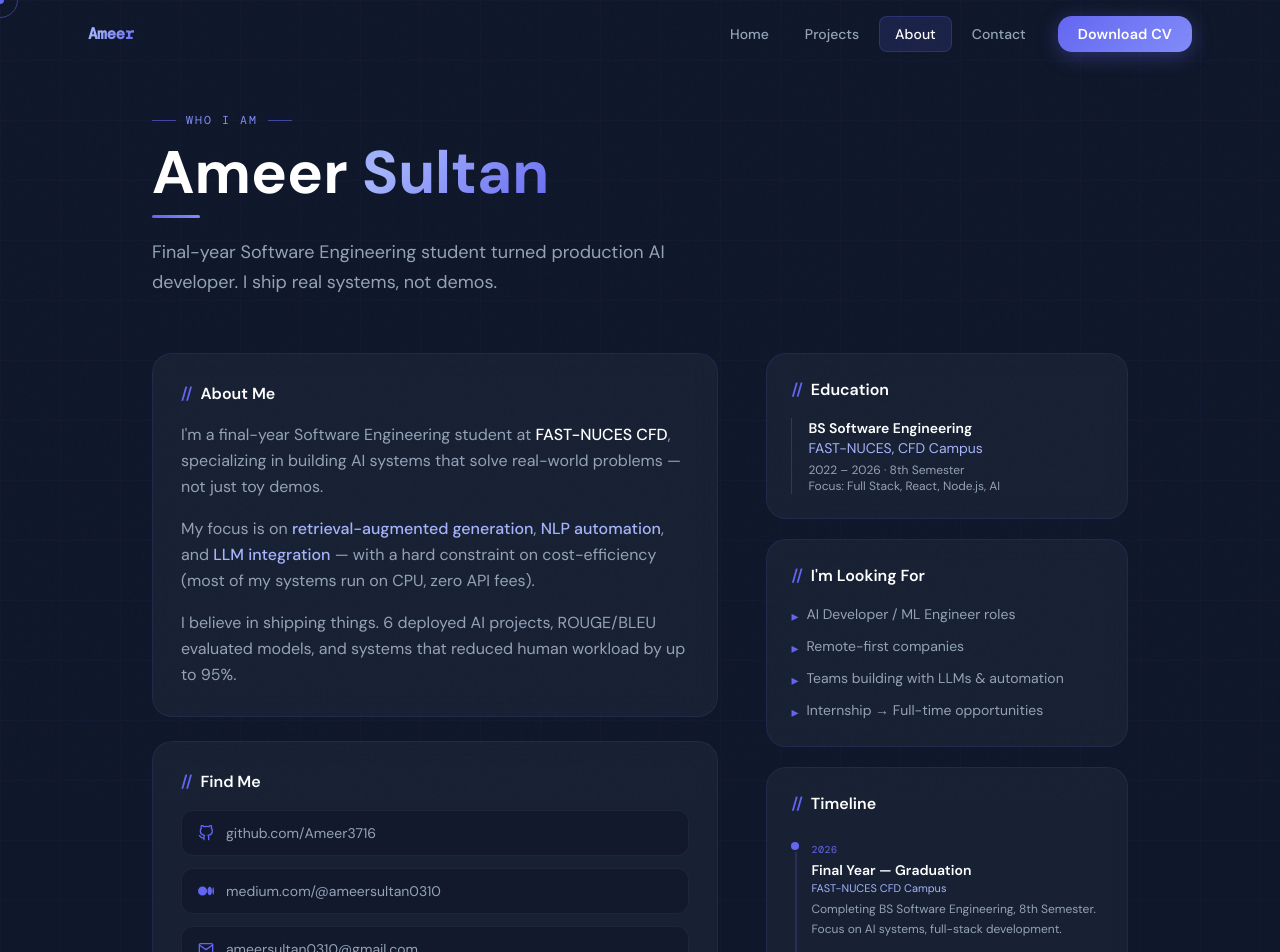
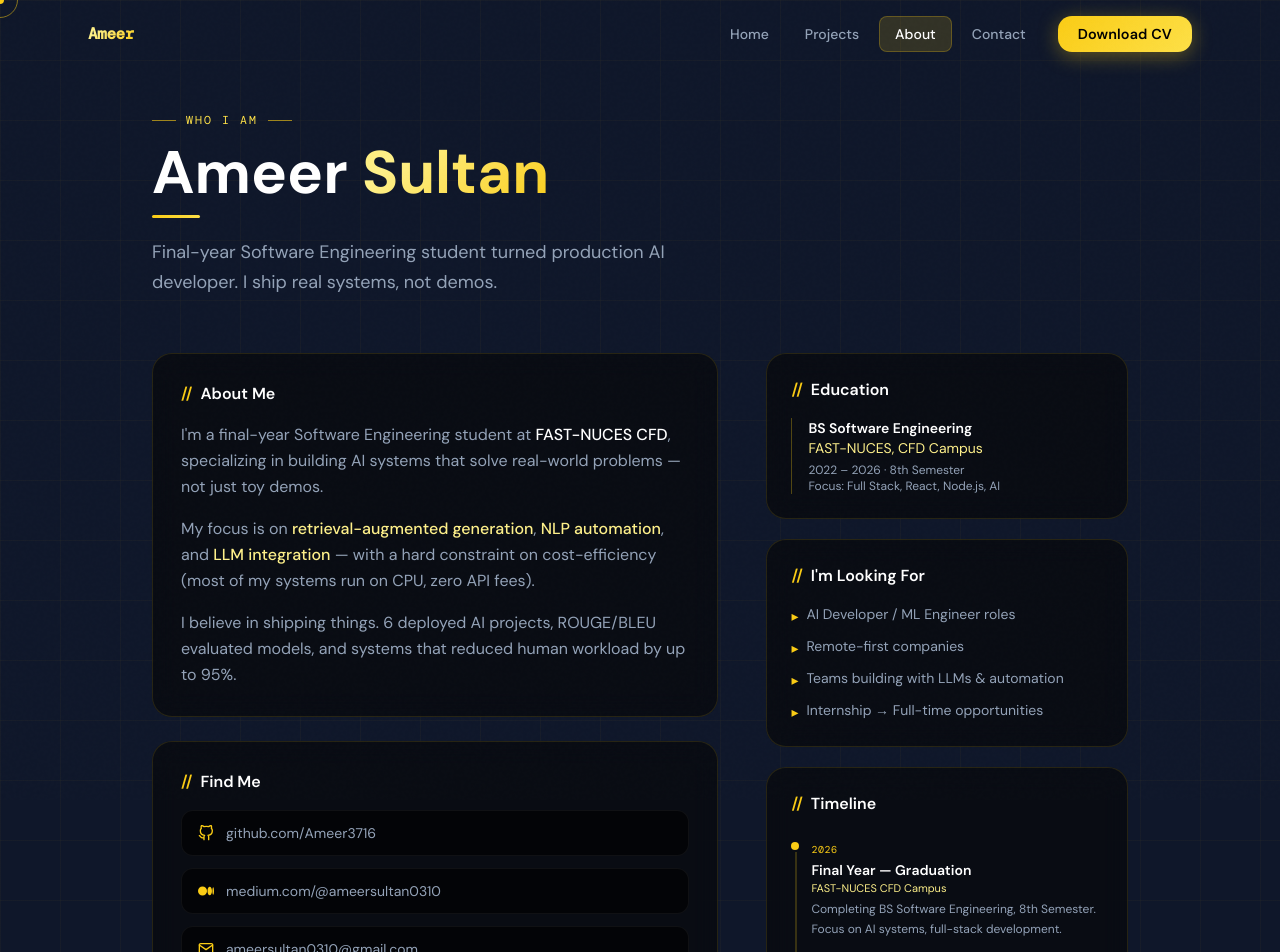
Before and after one commit to Ameer3716/Portfolio, a React (Create React App) app in the folder client/: page /about in a window 1280 px wide. Shown: the top 952 px of the page. Built offline with nearby package versions, Linux system fonts and the light colour scheme; the HTML template or start-up script is replaced by a standard one.

Commit message:
Updations

```diff
--- a/client/src/components/Navbar.jsx
+++ b/client/src/components/Navbar.jsx
@@ -29,7 +29,7 @@ export default function Navbar() {
       transition={{ duration: 0.6, ease: [0.4, 0, 0.2, 1] }}
       className={`fixed top-0 left-0 right-0 z-50 transition-all duration-500 ${
         scrolled
-          ? "bg-[#0F172A]/85 backdrop-blur-xl border-b border-white/5 shadow-xl shadow-black/20"
+          ? "bg-[#000000]/85 backdrop-blur-xl border-b border-white/5 shadow-xl shadow-black/20"
           : "bg-transparent"
       }`}
     >
@@ -54,7 +54,7 @@ export default function Navbar() {
               {pathname === l.to && (
                 <motion.span
                   layoutId="nav-pill"
-                  className="absolute inset-0 rounded-lg bg-[#6366F1]/15 border border-[#6366F1]/25"
+                  className="absolute inset-0 rounded-lg bg-[#FACC15]/15 border border-[#FACC15]/25"
                   transition={{ type: "spring", stiffness: 400, damping: 35 }}
                 />
               )}
@@ -100,7 +100,7 @@ export default function Navbar() {
             animate={{ opacity: 1, height: "auto" }}
             exit={{ opacity: 0, height: 0 }}
             transition={{ duration: 0.25, ease: "easeInOut" }}
-            className="md:hidden bg-[#1E293B]/95 backdrop-blur-xl border-t border-white/5 overflow-hidden"
+            className="md:hidden bg-[#111111]/95 backdrop-blur-xl border-t border-white/5 overflow-hidden"
           >
             <div className="px-6 py-5 flex flex-col gap-3">
               {links.map((l, i) => (
@@ -113,7 +113,7 @@ export default function Navbar() {
                   <Link
                     to={l.to}
                     className={`block py-2 text-sm font-medium ${
-                      pathname === l.to ? "text-[#A5B4FC]" : "text-[#94A3B8]"
+                      pathname === l.to ? "text-[#FEF08A]" : "text-[#94A3B8]"
                     }`}
                   >
                     {l.label}
--- a/client/src/index.css
+++ b/client/src/index.css
@@ -6,15 +6,15 @@
 *, *::before, *::after { box-sizing: border-box; }
 
 :root {
-  --primary: #6366F1;
-  --primary-light: #818CF8;
-  --primary-lighter: #A5B4FC;
-  --dark: #0F172A;
-  --surface: #1E293B;
-  --surface2: #162032;
+  --primary: #FACC15;
+  --primary-light: #FDE047;
+  --primary-lighter: #FEF08A;
+  --dark: #000000;
+  --surface: #050505;
+  --surface2: #0A0A0A;
   --text: #E2E8F0;
   --muted: #94A3B8;
-  --border: rgba(99,102,241,0.15);
+  --border: rgba(250, 204, 21,0.15);
 }
 
 html { scroll-behavior: smooth; }
@@ -22,7 +22,7 @@ html { scroll-behavior: smooth; }
 body {
   margin: 0;
   font-family: 'DM Sans', sans-serif;
-  background: #0F172A;
+  background: #000000;
   color: #E2E8F0;
   overflow-x: hidden;
   cursor: none;
@@ -42,7 +42,7 @@ body {
 }
 .cursor-ring {
   width: 36px; height: 36px;
-  border: 1.5px solid rgba(99,102,241,0.5);
+  border: 1.5px solid rgba(250, 204, 21,0.5);
   border-radius: 50%;
   position: fixed;
   top: 0; left: 0;
@@ -54,14 +54,14 @@ body {
 .cursor-ring.hovering {
   width: 56px; height: 56px;
   border-color: var(--primary);
-  background: rgba(99,102,241,0.08);
+  background: rgba(250, 204, 21,0.08);
 }
 
 /* ── SCROLLBAR ───────────────────────────────────────────────────── */
 ::-webkit-scrollbar { width: 4px; }
-::-webkit-scrollbar-track { background: #0F172A; }
+::-webkit-scrollbar-track { background: #000000; }
 ::-webkit-scrollbar-thumb {
-  background: linear-gradient(180deg, #6366F1, #818CF8);
+  background: linear-gradient(180deg, #FACC15, #FDE047);
   border-radius: 4px;
 }
 
@@ -70,7 +70,7 @@ body {
   position: fixed;
   top: 0; left: 0;
   height: 2px;
-  background: linear-gradient(90deg, #6366F1, #A5B4FC, #6366F1);
+  background: linear-gradient(90deg, #FACC15, #FEF08A, #FACC15);
   background-size: 200%;
   z-index: 9997;
   animation: shimmer 2s linear infinite;
@@ -83,14 +83,14 @@ body {
 
 /* ── GRADIENT TEXT ───────────────────────────────────────────────── */
 .gradient-text {
-  background: linear-gradient(135deg, #6366F1, #818CF8, #A5B4FC);
+  background: linear-gradient(135deg, #FACC15, #FDE047, #FEF08A);
   -webkit-background-clip: text;
   -webkit-text-fill-color: transparent;
   background-clip: text;
 }
 
 .gradient-text-animate {
-  background: linear-gradient(135deg, #6366F1, #818CF8, #A5B4FC, #6366F1);
+  background: linear-gradient(135deg, #FACC15, #FDE047, #FEF08A, #FACC15);
   background-size: 300% 100%;
   -webkit-background-clip: text;
   -webkit-text-fill-color: transparent;
@@ -106,31 +106,31 @@ body {
 
 /* ── CARD STYLES ─────────────────────────────────────────────────── */
 .card-glass {
-  background: rgba(30, 41, 59, 0.6);
+  background: rgba(5, 5, 5, 0.6);
   backdrop-filter: blur(12px);
   -webkit-backdrop-filter: blur(12px);
-  border: 1px solid rgba(99,102,241,0.12);
+  border: 1px solid rgba(250, 204, 21,0.12);
   border-radius: 20px;
   transition: border-color 0.3s ease, box-shadow 0.3s ease;
 }
 .card-glass:hover {
-  border-color: rgba(99,102,241,0.35);
-  box-shadow: 0 0 40px rgba(99,102,241,0.15), 0 20px 40px rgba(0,0,0,0.3);
+  border-color: rgba(250, 204, 21,0.35);
+  box-shadow: 0 0 40px rgba(250, 204, 21,0.15), 0 20px 40px rgba(0,0,0,0.3);
 }
 
 .card-glow {
   transition: all 0.35s cubic-bezier(0.4,0,0.2,1);
 }
 .card-glow:hover {
-  box-shadow: 0 0 35px rgba(99,102,241,0.3);
+  box-shadow: 0 0 35px rgba(250, 204, 21,0.3);
   transform: translateY(-6px);
 }
 
 /* ── SKILL BADGE ─────────────────────────────────────────────────── */
 .skill-badge {
-  background: rgba(99,102,241,0.1);
-  border: 1px solid rgba(99,102,241,0.25);
-  color: #A5B4FC;
+  background: rgba(250, 204, 21,0.1);
+  border: 1px solid rgba(250, 204, 21,0.25);
+  color: #FEF08A;
   padding: 4px 12px;
   border-radius: 999px;
   font-size: 0.76rem;
@@ -139,8 +139,8 @@ body {
   cursor: default;
 }
 .skill-badge:hover {
-  background: rgba(99,102,241,0.25);
-  border-color: rgba(99,102,241,0.5);
+  background: rgba(250, 204, 21,0.25);
+  border-color: rgba(250, 204, 21,0.5);
   transform: translateY(-2px);
   color: #fff;
 }
@@ -149,7 +149,7 @@ body {
 .section-divider {
   width: 48px;
   height: 3px;
-  background: linear-gradient(90deg, #6366F1, #818CF8);
+  background: linear-gradient(90deg, #FACC15, #FDE047);
   border-radius: 2px;
   margin: 10px 0 20px;
 }
@@ -181,16 +181,16 @@ body {
 
 /* ── PULSE RING ──────────────────────────────────────────────────── */
 @keyframes pulseRing {
-  0% { box-shadow: 0 0 0 0 rgba(99,102,241,0.5); }
-  70% { box-shadow: 0 0 0 16px rgba(99,102,241,0); }
-  100% { box-shadow: 0 0 0 0 rgba(99,102,241,0); }
+  0% { box-shadow: 0 0 0 0 rgba(250, 204, 21,0.5); }
+  70% { box-shadow: 0 0 0 16px rgba(250, 204, 21,0); }
+  100% { box-shadow: 0 0 0 0 rgba(250, 204, 21,0); }
 }
 
 /* ── GRID PATTERN BG ─────────────────────────────────────────────── */
 .grid-pattern {
   background-image:
-    linear-gradient(rgba(99,102,241,0.03) 1px, transparent 1px),
-    linear-gradient(90deg, rgba(99,102,241,0.03) 1px, transparent 1px);
+    linear-gradient(rgba(250, 204, 21,0.03) 1px, transparent 1px),
+    linear-gradient(90deg, rgba(250, 204, 21,0.03) 1px, transparent 1px);
   background-size: 60px 60px;
 }
 
@@ -249,7 +249,7 @@ body {
   position: absolute;
   inset: -1px;
   border-radius: 21px;
-  background: linear-gradient(135deg, rgba(99,102,241,0.4), transparent 60%, rgba(129,140,248,0.2));
+  background: linear-gradient(135deg, rgba(250, 204, 21,0.4), transparent 60%, rgba(253, 224, 71,0.2));
   pointer-events: none;
   z-index: -1;
 }
@@ -261,15 +261,15 @@ body {
   gap: 8px;
   padding: 12px 28px;
   border-radius: 14px;
-  background: linear-gradient(135deg, #6366F1, #818CF8);
-  color: white;
+  background: linear-gradient(135deg, #FACC15, #FDE047);
+  color: black;
   font-weight: 600;
   font-size: 0.9rem;
   letter-spacing: 0.01em;
   transition: all 0.3s cubic-bezier(0.4,0,0.2,1);
   position: relative;
   overflow: hidden;
-  box-shadow: 0 4px 20px rgba(99,102,241,0.35);
+  box-shadow: 0 4px 20px rgba(250, 204, 21,0.35);
 }
 .btn-primary::after {
   content: '';
@@ -280,7 +280,7 @@ body {
   transition: opacity 0.3s ease;
 }
 .btn-primary:hover {
-  box-shadow: 0 8px 30px rgba(99,102,241,0.5);
+  box-shadow: 0 8px 30px rgba(250, 204, 21,0.5);
   transform: translateY(-2px);
 }
 .btn-primary:hover::after { opacity: 0.1; }
@@ -293,15 +293,15 @@ body {
   padding: 11px 26px;
   border-radius: 14px;
   background: transparent;
-  color: #A5B4FC;
+  color: #FEF08A;
   font-weight: 600;
   font-size: 0.9rem;
-  border: 1px solid rgba(99,102,241,0.35);
+  border: 1px solid rgba(250, 204, 21,0.35);
   transition: all 0.3s cubic-bezier(0.4,0,0.2,1);
 }
 .btn-outline:hover {
-  background: rgba(99,102,241,0.12);
-  border-color: rgba(99,102,241,0.6);
+  background: rgba(250, 204, 21,0.12);
+  border-color: rgba(250, 204, 21,0.6);
   color: white;
   transform: translateY(-2px);
 }
@@ -328,8 +328,8 @@ body {
 
 /* ── STAT CARD ───────────────────────────────────────────────────── */
 .stat-card {
-  background: rgba(30,41,59,0.5);
-  border: 1px solid rgba(99,102,241,0.1);
+  background: rgba(5, 5, 5, 0.5);
+  border: 1px solid rgba(250, 204, 21,0.1);
   border-radius: 16px;
   padding: 20px;
   text-align: center;
@@ -341,13 +341,13 @@ body {
   content: '';
   position: absolute;
   inset: 0;
-  background: radial-gradient(ellipse at 50% 0%, rgba(99,102,241,0.12) 0%, transparent 70%);
+  background: radial-gradient(ellipse at 50% 0%, rgba(250, 204, 21,0.12) 0%, transparent 70%);
   opacity: 0;
   transition: opacity 0.3s ease;
 }
 .stat-card:hover::before { opacity: 1; }
 .stat-card:hover {
-  border-color: rgba(99,102,241,0.3);
+  border-color: rgba(250, 204, 21,0.3);
   transform: translateY(-4px);
   box-shadow: 0 12px 30px rgba(0,0,0,0.2);
 }
--- a/client/src/pages/About.jsx
+++ b/client/src/pages/About.jsx
@@ -60,7 +60,7 @@ export default function About() {
           <motion.div variants={itemVariants} className="md:col-span-3 space-y-6">
             <div className="card-glass p-7">
               <h3 className="font-semibold text-white mb-4 flex items-center gap-2">
-                <span className="text-[#6366F1]">//</span> About Me
+                <span className="text-[#FACC15]">//</span> About Me
               </h3>
               <p className="text-[#94A3B8] leading-relaxed mb-4">
                 I'm a final-year Software Engineering student at{" "}
@@ -69,9 +69,9 @@ export default function About() {
               </p>
               <p className="text-[#94A3B8] leading-relaxed mb-4">
                 My focus is on{" "}
-                <span className="text-[#A5B4FC] font-medium">retrieval-augmented generation</span>,{" "}
-                <span className="text-[#A5B4FC] font-medium">NLP automation</span>, and{" "}
-                <span className="text-[#A5B4FC] font-medium">LLM integration</span> — with a hard constraint on
+                <span className="text-[#FEF08A] font-medium">retrieval-augmented generation</span>,{" "}
+                <span className="text-[#FEF08A] font-medium">NLP automation</span>, and{" "}
+                <span className="text-[#FEF08A] font-medium">LLM integration</span> — with a hard constraint on
                 cost-efficiency (most of my systems run on CPU, zero API fees).
               </p>
               <p className="text-[#94A3B8] leading-relaxed">
@@ -83,7 +83,7 @@ export default function About() {
             {/* Links */}
             <div className="card-glass p-7">
               <h3 className="font-semibold text-white mb-4 flex items-center gap-2">
-                <span className="text-[#6366F1]">//</span> Find Me
+                <span className="text-[#FACC15]">//</span> Find Me
               </h3>
               <div className="grid grid-cols-1 gap-3">
                 {[
@@ -96,9 +96,9 @@ export default function About() {
                     href={link.href}
                     target={link.href.startsWith("http") ? "_blank" : undefined}
                     rel="noreferrer"
-                    className="flex items-center gap-3 px-4 py-3 rounded-xl bg-[#0F172A]/60 border border-white/5 text-[#94A3B8] hover:text-[#A5B4FC] hover:border-[#6366F1]/30 transition-all duration-200 group"
+                    className="flex items-center gap-3 px-4 py-3 rounded-xl bg-[#000000]/60 border border-white/5 text-[#94A3B8] hover:text-[#FEF08A] hover:border-[#FACC15]/30 transition-all duration-200 group"
                   >
-                    <span className="text-[#6366F1] group-hover:scale-110 transition-transform">{link.icon}</span>
+                    <span className="text-[#FACC15] group-hover:scale-110 transition-transform">{link.icon}</span>
                     <span className="text-sm">{link.label}</span>
                   </a>
                 ))}
@@ -114,11 +114,11 @@ export default function About() {
           <motion.div variants={itemVariants} className="md:col-span-2 space-y-5">
             <div className="card-glass p-6">
               <h3 className="font-semibold text-white mb-4 flex items-center gap-2">
-                <span className="text-[#6366F1]">//</span> Education
+                <span className="text-[#FACC15]">//</span> Education
               </h3>
-              <div className="relative pl-4 border-l border-[#6366F1]/30">
+              <div className="relative pl-4 border-l border-[#FACC15]/30">
                 <p className="font-semibold text-white text-sm">BS Software Engineering</p>
-                <p className="text-[#A5B4FC] text-sm">FAST-NUCES, CFD Campus</p>
+                <p className="text-[#FEF08A] text-sm">FAST-NUCES, CFD Campus</p>
                 <p className="text-xs text-[#94A3B8] mt-1">2022 – 2026 · 8th Semester</p>
                 <p className="text-xs text-[#94A3B8]">Focus: Full Stack, React, Node.js, AI</p>
               </div>
@@ -126,7 +126,7 @@ export default function About() {
 
             <div className="card-glass p-6">
               <h3 className="font-semibold text-white mb-4 flex items-center gap-2">
-                <span className="text-[#6366F1]">//</span> I'm Looking For
+                <span className="text-[#FACC15]">//</span> I'm Looking For
               </h3>
               <ul className="space-y-2.5">
                 {[
@@ -136,7 +136,7 @@ export default function About() {
                   "Internship → Full-time opportunities",
                 ].map((item) => (
                   <li key={item} className="flex items-start gap-2 text-sm text-[#94A3B8]">
-                    <span className="text-[#6366F1] mt-0.5 shrink-0">▸</span>
+                    <span className="text-[#FACC15] mt-0.5 shrink-0">▸</span>
                     {item}
                   </li>
                 ))}
@@ -146,7 +146,7 @@ export default function About() {
             {/* Mini timeline */}
             <div className="card-glass p-6">
               <h3 className="font-semibold text-white mb-5 flex items-center gap-2">
-                <span className="text-[#6366F1]">//</span> Timeline
+                <span className="text-[#FACC15]">//</span> Timeline
               </h3>
               <div className="space-y-5">
                 {timelineItems.map((item, i) => (
@@ -158,13 +158,13 @@ export default function About() {
                     transition={{ delay: i * 0.1 }}
                     className="relative pl-5"
                   >
-                    <div className="absolute left-0 top-1.5 w-2 h-2 rounded-full bg-[#6366F1]" />
+                    <div className="absolute left-0 top-1.5 w-2 h-2 rounded-full bg-[#FACC15]" />
                     {i < timelineItems.length - 1 && (
-                      <div className="absolute left-[3.5px] top-4 w-0.5 h-full bg-[#6366F1]/20" />
+                      <div className="absolute left-[3.5px] top-4 w-0.5 h-full bg-[#FACC15]/20" />
                     )}
-                    <span className="font-mono text-[10px] text-[#6366F1] tracking-wider">{item.year}</span>
+                    <span className="font-mono text-[10px] text-[#FACC15] tracking-wider">{item.year}</span>
                     <p className="text-sm font-semibold text-white">{item.title}</p>
-                    <p className="text-[11px] text-[#A5B4FC]">{item.subtitle}</p>
+                    <p className="text-[11px] text-[#FEF08A]">{item.subtitle}</p>
                     <p className="text-xs text-[#94A3B8] mt-1 leading-relaxed">{item.desc}</p>
                   </motion.div>
                 ))}
```
Also changed, not shown: client/src/components/Footer.jsx (+4 -4 lines), client/src/components/ProjectCard.jsx (+13 -13 lines), client/src/components/SkillsSection.jsx (+6 -6 lines), client/src/pages/Contact.jsx (+9 -9 lines), client/src/pages/Home.jsx (+8 -8 lines), client/src/pages/Projects.jsx (+4 -4 lines), client/tailwind.config.js (+5 -5 lines).
